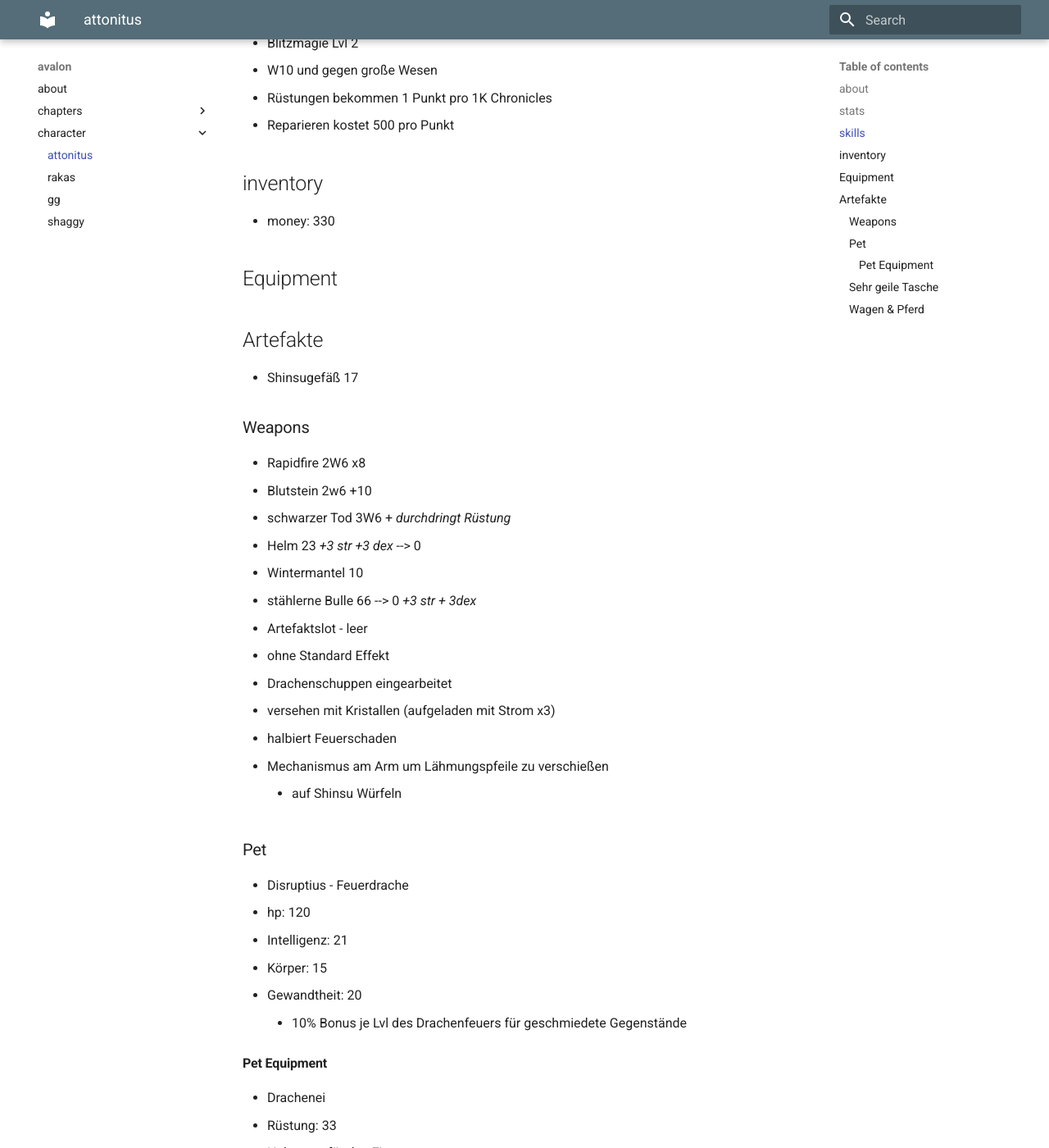
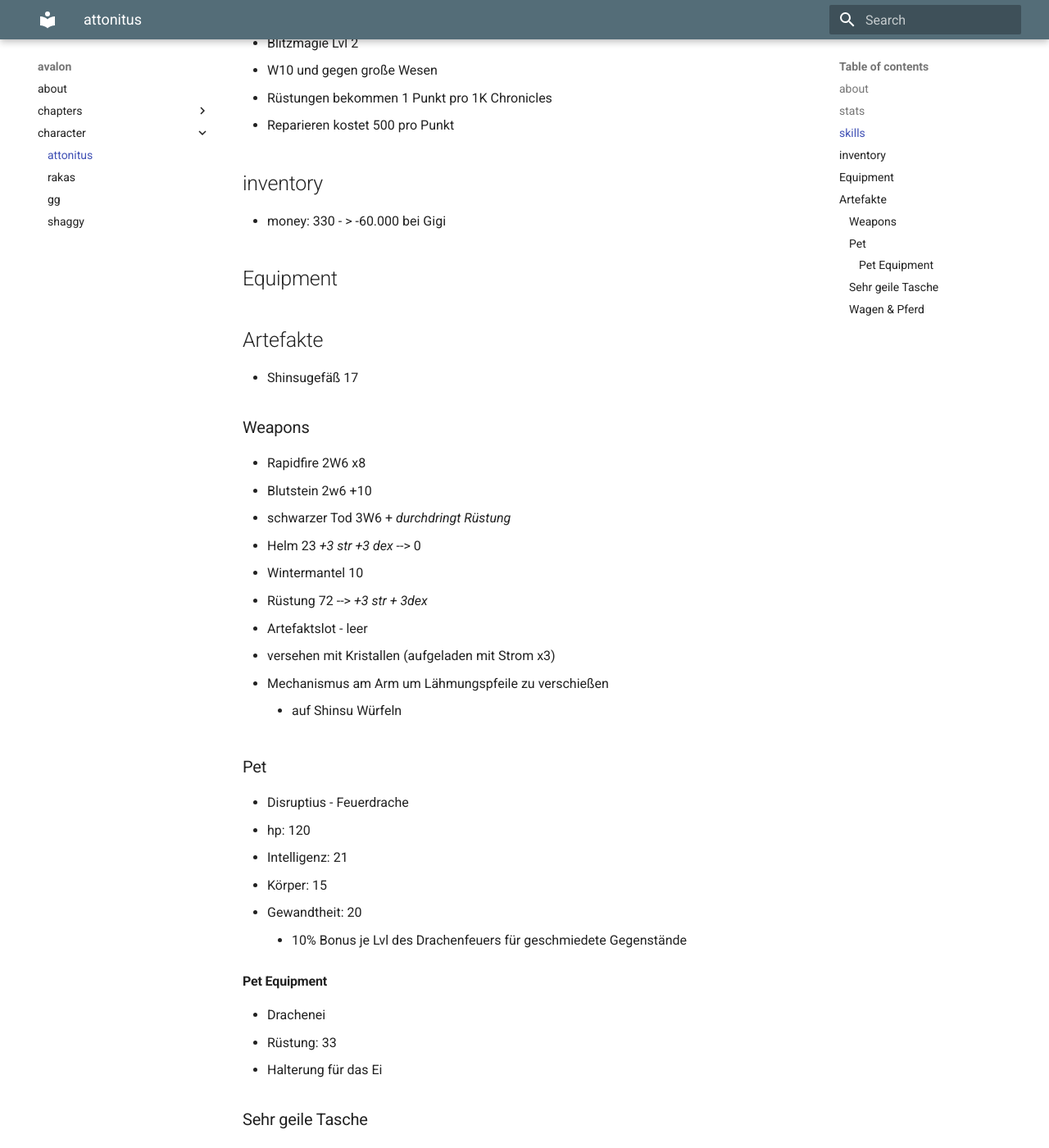
Before and after one commit to mkdocs-pnp/avalon, an MkDocs documentation site: the page built from docs/character/attonitus_fulgur.md, in a window 1280 px wide and 1400 px high, scrolled down 861 px. Shown: the whole window at 82% size. Built offline with MkDocs 1.6.1 and Material for MkDocs 9.7.7, drawn with Linux system fonts in a browser that asks for light colours.

Commit message:
Update attonitus_fulgur.md

```diff
--- a/docs/character/attonitus_fulgur.md
+++ b/docs/character/attonitus_fulgur.md
@@ -29,7 +29,7 @@
   * Reparieren kostet 500 pro Punkt
 
 ## inventory
-* money: 330
+* money: 330 - > -60.000 bei Gigi
 
 ## Equipment
 
@@ -43,12 +43,9 @@
 * schwarzer Tod            3W6 + _durchdringt Rüstung_
 * Helm                     23 _+3 str +3 dex_ --> 0
 * Wintermantel             10
-* stählerne Bulle         66 --> 0 _+3 str + 3dex_
+* Rüstung                  72 --> _+3 str + 3dex_
   * Artefaktslot - leer
-  * ohne Standard Effekt
-  * Drachenschuppen eingearbeitet
   * versehen mit Kristallen (aufgeladen mit Strom x3)
-  * halbiert Feuerschaden
   * Mechanismus am Arm um Lähmungspfeile zu verschießen
     * auf Shinsu Würfeln
 
```
